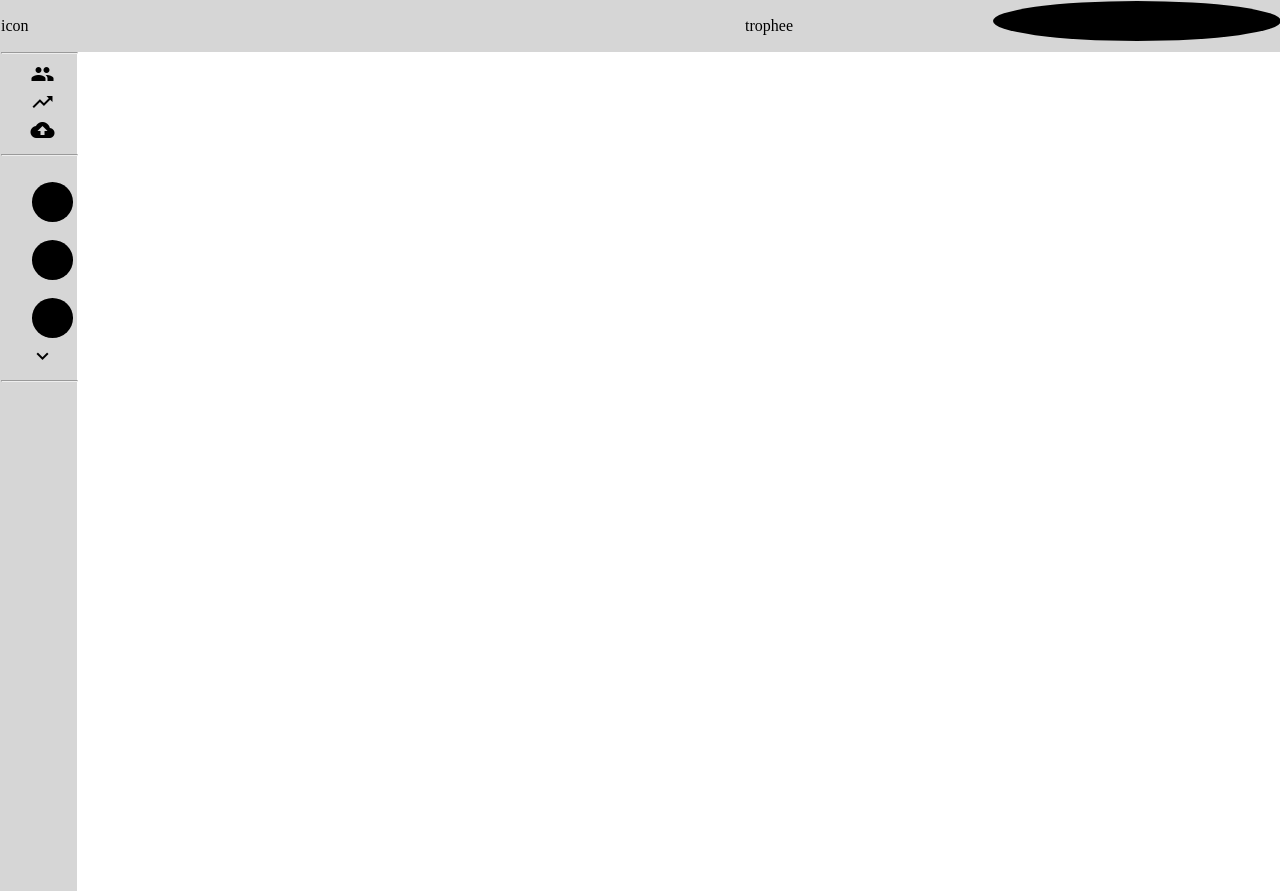
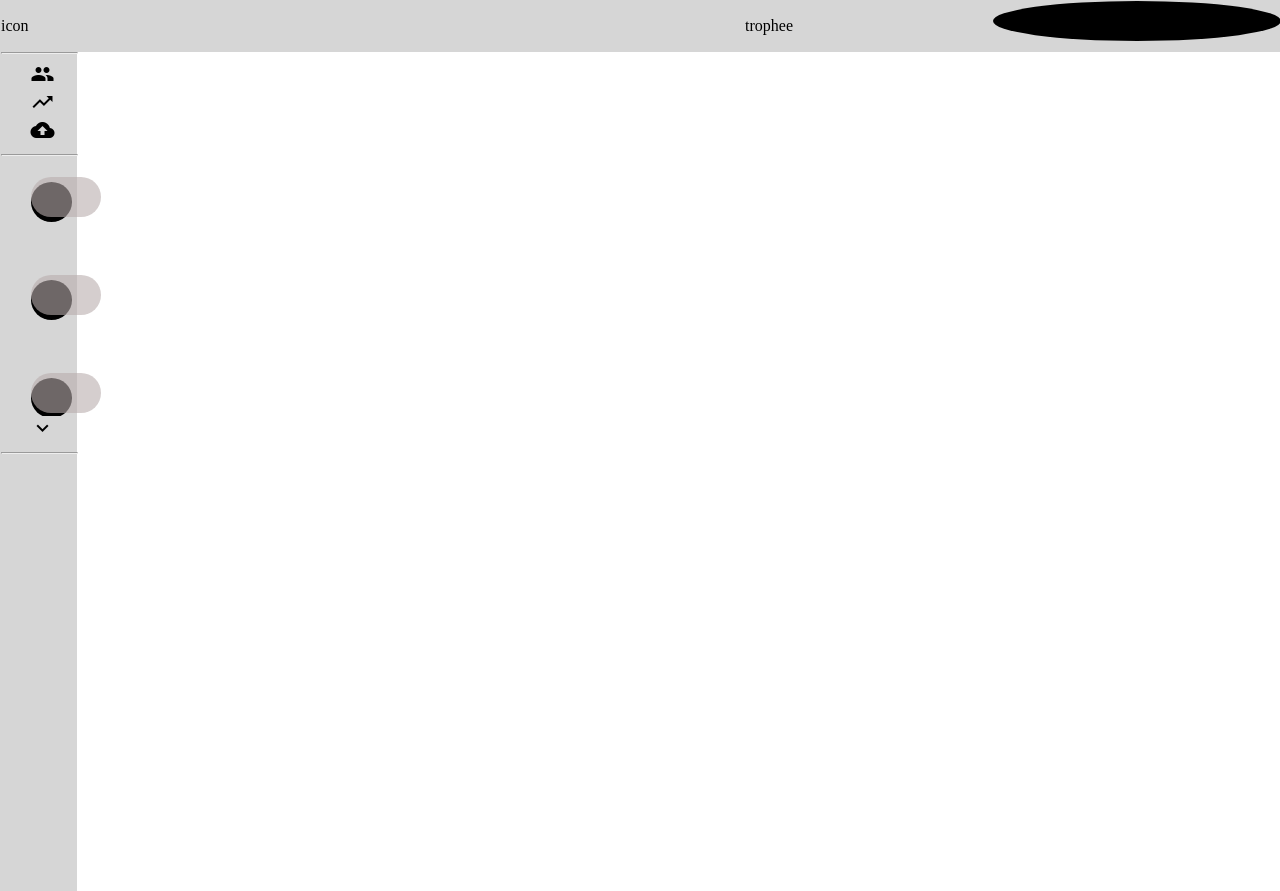
Before and after one commit to JaJNckNc3rsj0jwZshFmM18c/MyMemes, a React (Create React App) app in the folder venvDjango/Django-Directory/project/frontend-mymeme/: page / in a window 1280 px wide. Built offline with nearby package versions, Linux system fonts and the light colour scheme.

Commit message:
Another Update I have for sidebar

```diff
--- a/venvDjango/Django-Directory/project/frontend-mymeme/src/components/FollowersCircles.js
+++ b/venvDjango/Django-Directory/project/frontend-mymeme/src/components/FollowersCircles.js
@@ -10,7 +10,21 @@ export class FollowersCircles extends Component {
         &nbsp;
 
 
-        <div className="followers"></div>
+        <div className="followers">
+
+
+
+
+
+
+
+        </div>
+        <div className="followers-hover"></div>
+
+
+
+
+
 
 
       </div>
--- a/venvDjango/Django-Directory/project/frontend-mymeme/src/components/SideBar.js
+++ b/venvDjango/Django-Directory/project/frontend-mymeme/src/components/SideBar.js
@@ -154,7 +154,7 @@ if (this.state.MoreFollowers === false)
          </div>
 
 
-          <div onClick={MoreFollowers} className="material-icons"
+          <div  id="Click-more" onClick={MoreFollowers} className="material-icons"
 >{this.state.Icon}
 </div>
 
--- a/venvDjango/Django-Directory/project/frontend-mymeme/src/components/mymeme.css
+++ b/venvDjango/Django-Directory/project/frontend-mymeme/src/components/mymeme.css
@@ -59,6 +59,7 @@ margin-left:  -29.5px;
 #tooltip {
   position: relative;
   display: inline-block;
+  cursor:pointer;
 
 
 
@@ -88,28 +89,57 @@ margin-left:  -29.5px;
 
 }
 
-#tooltip:hover .OnClickedButtons{
+#tooltip:hover {
 
   visibility: visible;
+
+  position: relative;
+  border-radius:50px;
+
+  background-color: rgba(185, 174, 174, 0.596);
+
+  padding:5px;
+
 
 
 
 }
 
 
-.OnClickedButtons
 
+.followers-hover
 {
 
-  position: relative;
+
+
+  visibility: visible;
+
+
   border-radius:50px;
 
-  background-color: rgba(153, 19, 19, 0.76);
+  background-color: rgba(185, 174, 174, 0.596);
+
+  padding:20px;
+
+  top:-45px;
+  position: relative;
+
+
+}
+
+
+
+#Click-more
+{
+
+  cursor:pointer;
+
 
 
 
 
 }
+
 
 .navbarCss
 {
@@ -155,7 +185,7 @@ margin-left:  -29.5px;
 
 .followers {
 
-  position:relative;
+
   background-color:black;
   border-radius:50%;
 
```
